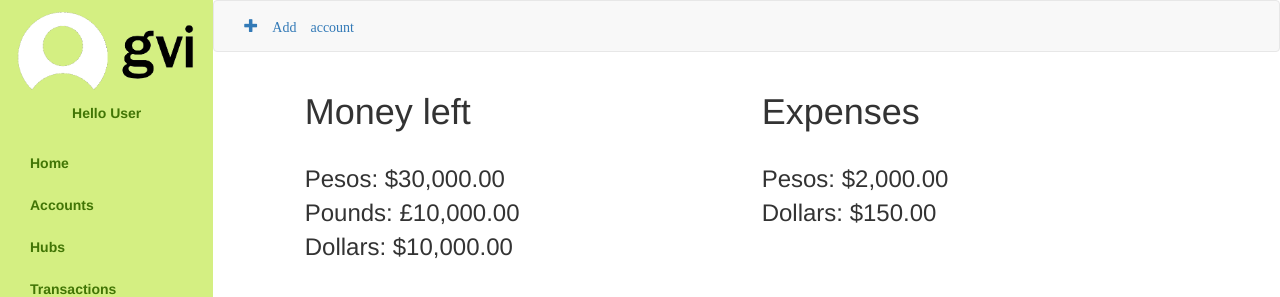
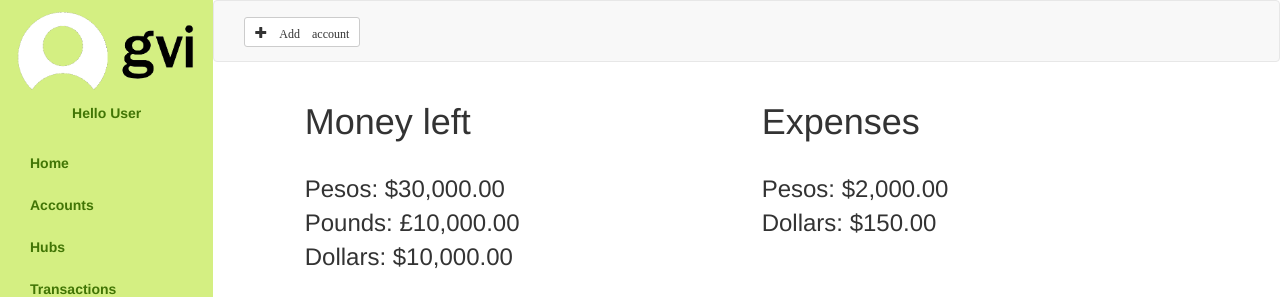
Before and after one commit to m1k3r/gvi-accounts, a Django app: page /accounts/ in a window 1280 px wide. Shown: the top 297 px of the page. Run offline with Django 3.2, Linux system fonts and the light colour scheme; some libraries are stand-ins or nearby versions.

Commit message:
Updates add account button

```diff
--- a/gvi/accounts/templates/accounts/dashboard.html
+++ b/gvi/accounts/templates/accounts/dashboard.html
@@ -3,7 +3,7 @@
 {% extends "base_generic.html" %}
 
 {% block menubar %}
-    <p class="navbar-text"><a data-toggle="modal" data-target="#modalAddAccount" class="glyphicon glyphicon-plus"> Add account</a></p>
+    <p class="navbar-text"><button data-toggle="modal" data-target="#modalAddAccount" class="btn btn-default btn-sm glyphicon glyphicon-plus" type="button" > Add account</button></p>
 
 {% endblock %}
 
```
